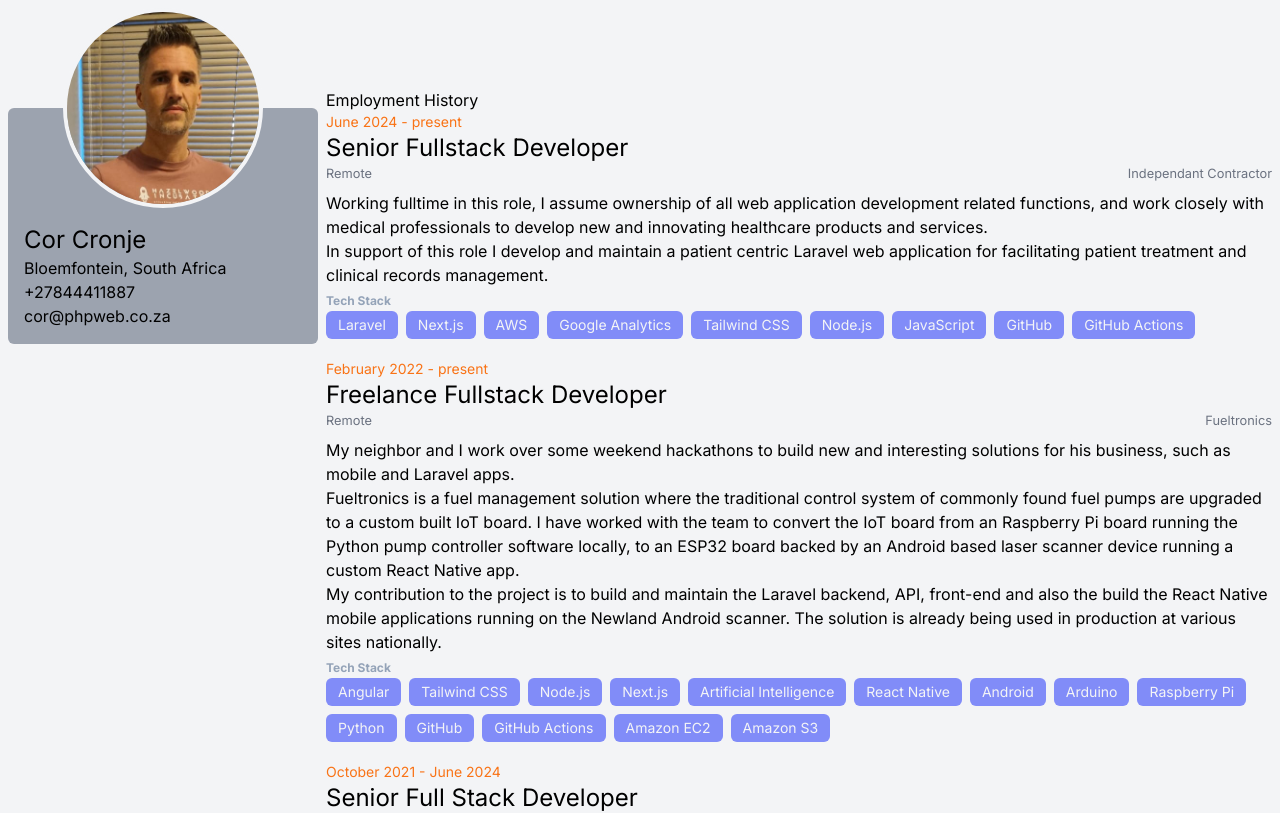
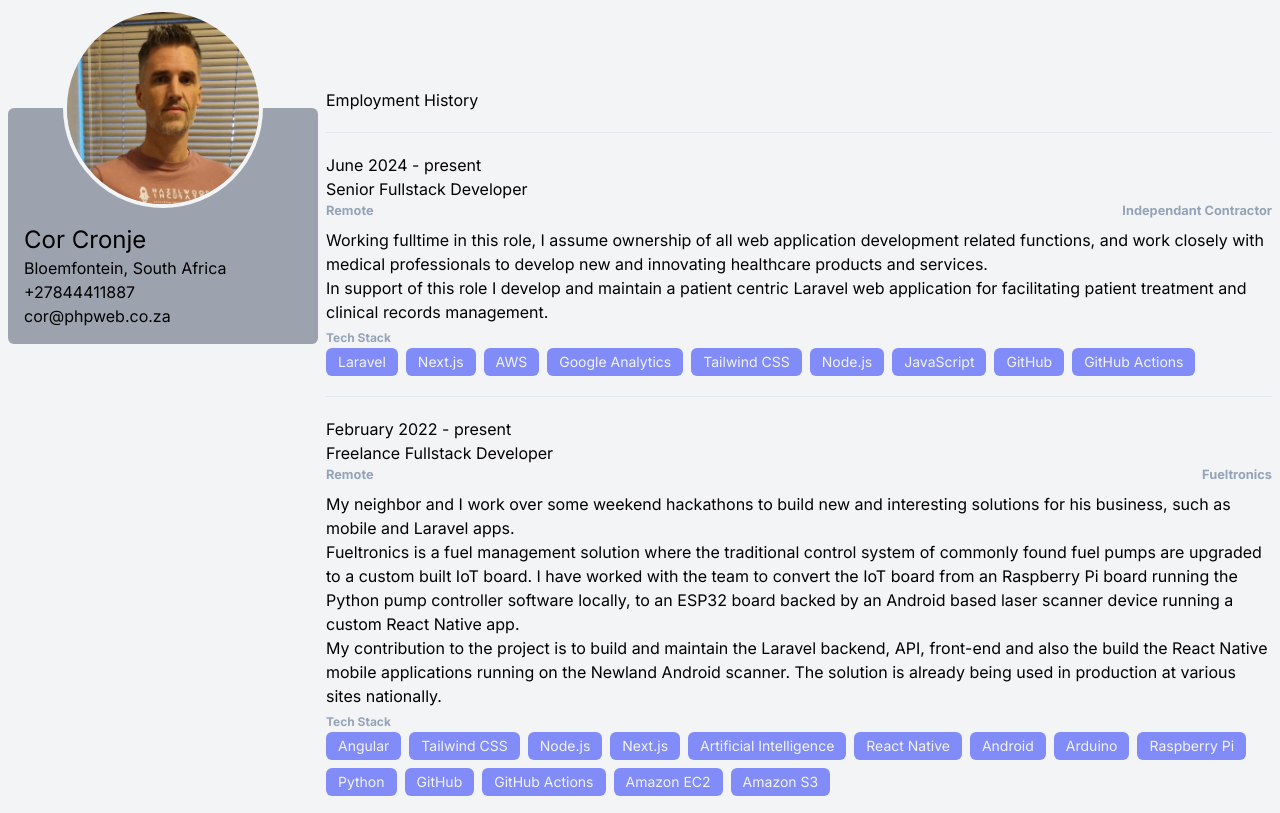
Before and after one commit to corcronje/portfolio-next, a Next.js app: page / in a window 1280 px wide. Shown: the top 813 px of the page. Built offline with nearby package versions, Linux system fonts and the light colour scheme.

Commit message:
[main] Update the job list and items with a new and improved indigo theme

```diff
--- a/src/components/JobItem.tsx
+++ b/src/components/JobItem.tsx
@@ -1,22 +1,28 @@
-import React from 'react'
+import React from "react";
+import TechStack from "./TechStack";
+import TechStackItem from "./TechStackItem";
 
-function JobItem({title, company, location, startDate, endDate, children}) {
+function JobItem({
+  title,
+  company,
+  location,
+  startDate,
+  endDate,
+  children,
+}) {
   return (
-    <article className="mb-5">
-      <div className='text-sm text-orange-500'>
+    <article className="mt-5 pt-5 border-t border-slate-200">
+      <h6>
         {startDate} - {endDate}
-      </div>
-
-      <h3 className="text-2xl">{title}</h3>
-
-      <div className="flex flex-row justify-between items-center text-gray-500">
+      </h6>
+      <h3>{title}</h3>
+      <div className="flex flex-row justify-between items-center text-slate-400 font-bold mb-2">
         <small>{location}</small>
         <small>{company}</small>
       </div>
-
-      <div className="mt-2">{children}</div>
+      {children}
     </article>
   );
 }
 
-export default JobItem
+export default JobItem;
--- a/src/components/JobStack.tsx
+++ b/src/components/JobStack.tsx
@@ -1,9 +1,9 @@
-import React from 'react'
+import React from "react";
 
-function JobStack() {
+function JobStack({ children }) {
   return (
-    <div>JobStack</div>
-  )
+    <div>{children}</div>
+  );
 }
 
-export default JobStack
+export default JobStack;
```
